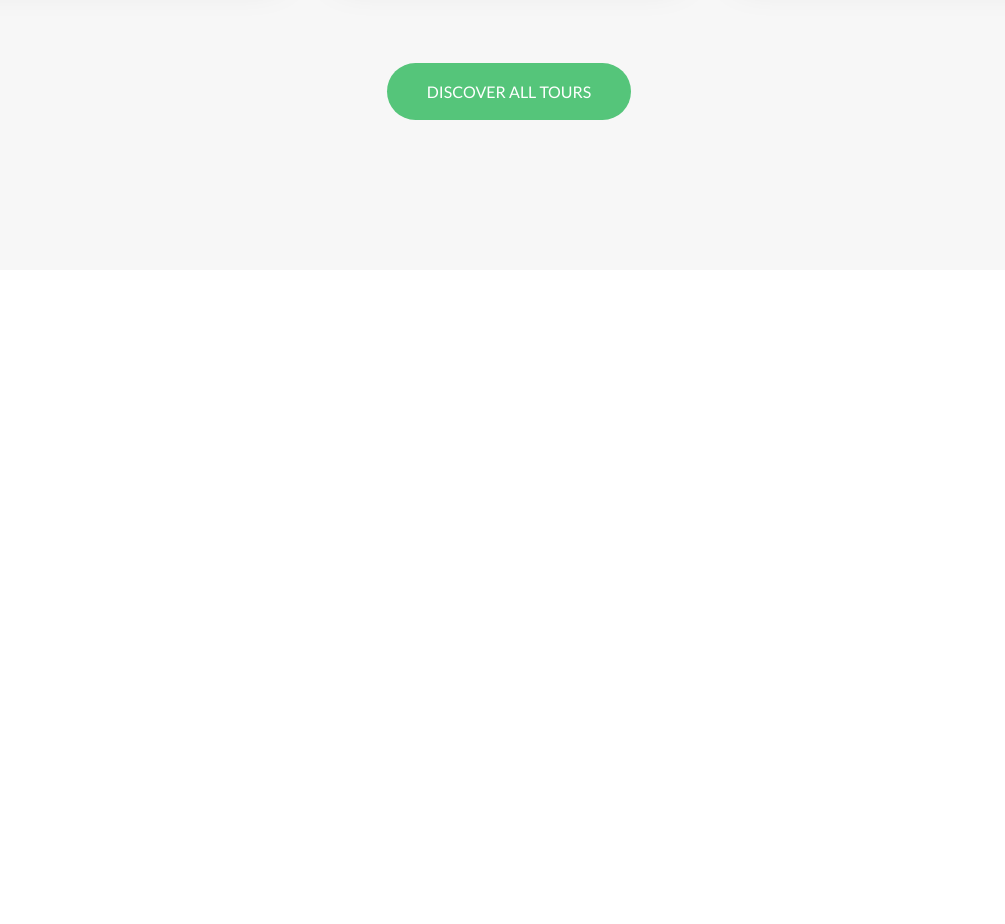
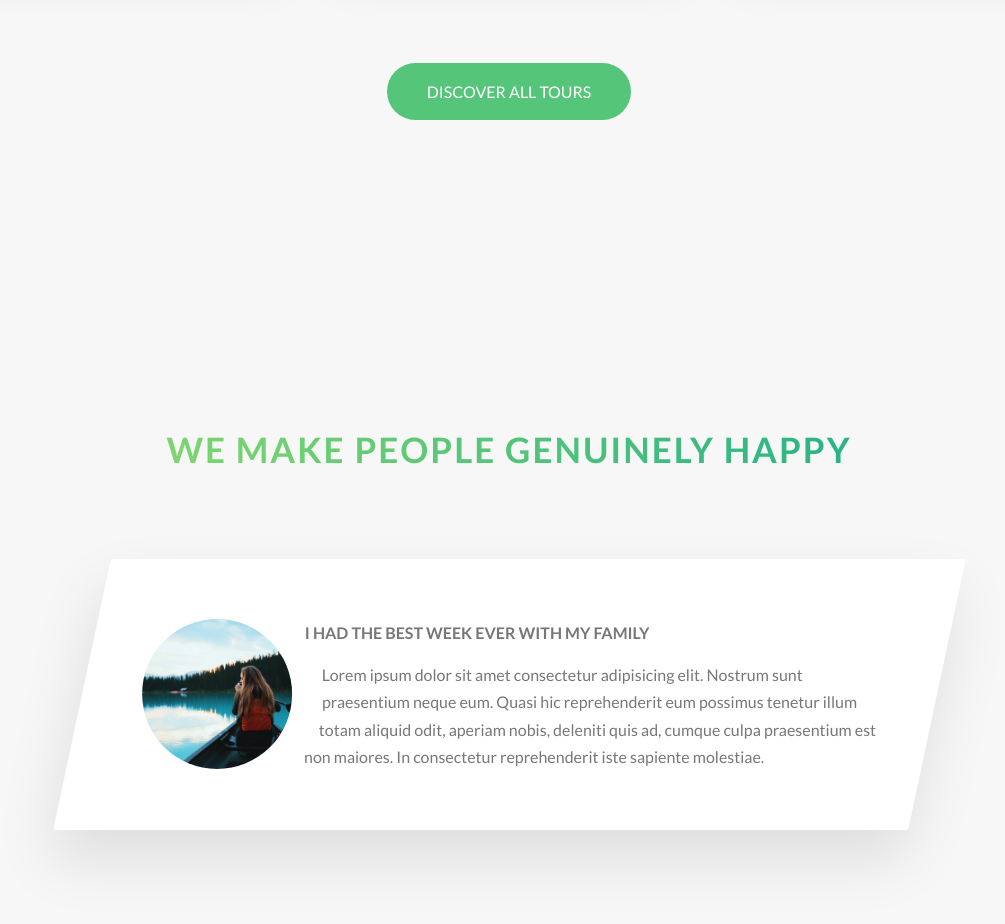
Before and after one commit to barnettm/Udemy-advanced-css, a website: page starter/index.html in a window 1280 px wide. Shown: the part 3083-4007 px from the top of the page, without its empty margins (131-1136 px from the left). Before the commit the page ends 3383 px from the top, so only its background shows below. Drawn offline with Linux system fonts and the light colour scheme.

Commit message:
started basic layout of stories section

```diff
--- a/starter/index.html
+++ b/starter/index.html
@@ -214,6 +214,26 @@
                     <a href="#" class="btn btn--green">Discover all tours</a>
                 </div>
         </section>
+
+        <section class="section-stories">
+            <div class="u-center-text u-margin-bottom-big">
+                <h2 class="heading-secondary">
+                    We make people genuinely happy
+                </h2>
+            </div>
+
+            <div class="row">
+                <div class="story">
+                    <figure class="story__shape">
+                        <img src="img/nat-8.jpg" alt="person on a tour" class="story__img">
+                    </figure>
+                    <div class="story__text">
+                        <h3 class="heading-tertiary u-margin-bottom-small">I had the best week ever with my family</h3>
+                        <p>Lorem ipsum dolor sit amet consectetur adipisicing elit. Nostrum sunt praesentium neque eum. Quasi hic reprehenderit eum possimus tenetur illum totam aliquid odit, aperiam nobis, deleniti quis ad, cumque culpa praesentium est non maiores. In consectetur reprehenderit iste sapiente molestiae.</p>
+                    </div>
+                </div>
+            </div>
+        </section>
     </main>
 
     <!-- <section class="grid-test">
--- a/starter/sass/abstracts/_variables.scss
+++ b/starter/sass/abstracts/_variables.scss
@@ -12,8 +12,8 @@ $color-tertiary-dark: #5643fa;
 
 $color-grey-light-1: #f7f7f7;
 $color-grey-light-2: #eee;
+$color-grey-dark: #777;
 
-$color-grey-dark: #777;
 $color-white: #fff;
 $color-black: #000;
 
--- /dev/null
+++ b/starter/sass/components/_story.scss
@@ -0,0 +1,33 @@
+.story {
+    width: 75%;
+    margin: 0 auto;
+    box-shadow: 0 3rem 6rem rgba($color-black, .1);
+    background-color: $color-white;
+    border-radius: 3px;
+    padding: 6rem;
+    padding-left: 9rem;
+    font-size: $default-font-size;
+    transform: skewX(-12deg);
+
+
+    &__shape {
+        width: 15rem;
+        height: 15rem;
+        float: left;
+        -webkit-shape-outside: circle(50% at 50% 50%);
+        shape-outside: circle(50% at 50% 50%);
+        -webkit-clip-path: circle(50% at 50% 50%);
+        clip-path: circle(50% at 50% 50%);
+        transform: translateX(-3rem) skewX(12deg);
+
+    }
+
+    &__img {
+        height: 100%;
+
+    }
+
+    &__text {
+        transform: skewX(12deg)
+    }
+}
--- a/starter/sass/main.scss
+++ b/starter/sass/main.scss
@@ -1,21 +1,15 @@
 @import "abstracts/functions";
 @import "abstracts/mixins";
 @import "abstracts/variables";
-
 @import "base/base";
-
 @import "base/animations";
 @import "base/typography";
 @import "base/utilities";
-
 @import "components/button";
 @import "components/composition";
 @import "components/feature-box";
 @import "components/card";
-
-
-
-
+@import "components/story";
 @import "layout/grid";
 @import "layout/header";
 @import "pages/home";
--- a/starter/sass/pages/home.scss
+++ b/starter/sass/pages/home.scss
@@ -28,6 +28,12 @@
     margin-top: -10rem;
 }
 
+.section-stories {
+    padding: 15rem 0;
+    background-color: $color-grey-light-1;
+
+}
+
 
 
 .heading-secondary {
```
Also changed, not shown: starter/css/style.css.
